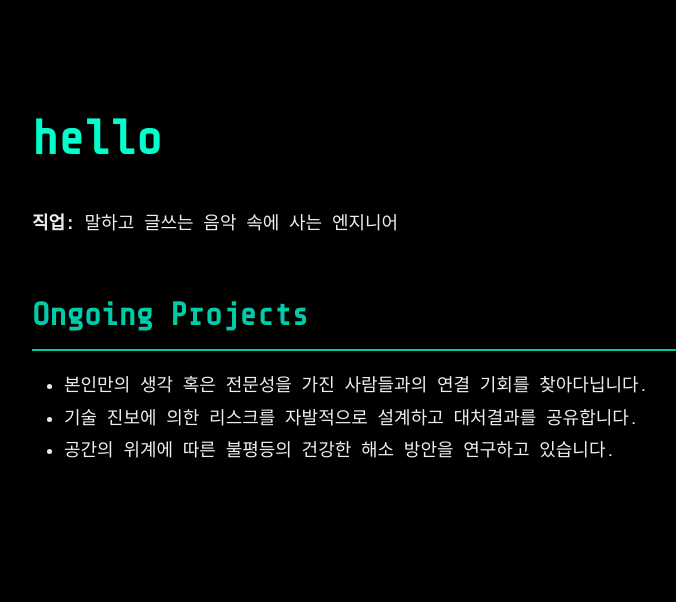
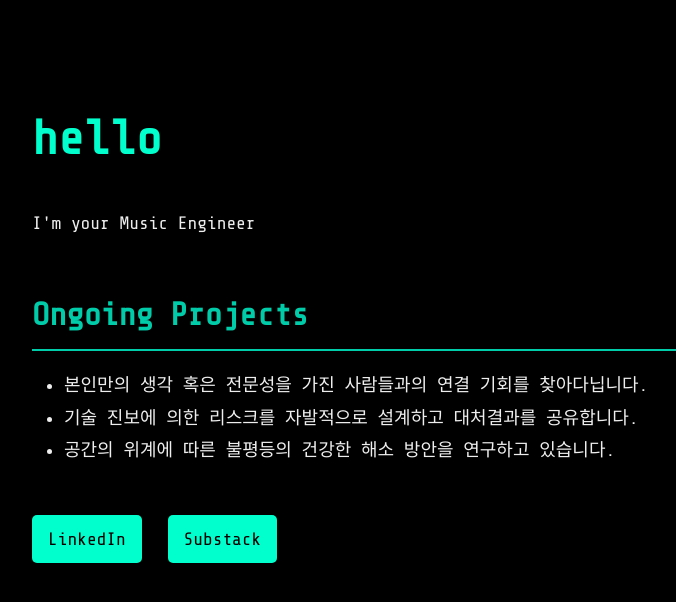
Before and after one commit to tigerhak/hello, a plain HTML site: page index.html in a window 1280 px wide. Shown: the whole page, without its empty margins (32-708 px from the left). Drawn offline with nearby package versions, Linux system fonts and the light colour scheme.

Commit message:
Update index.html

```diff
--- a/index.html
+++ b/index.html
@@ -32,11 +32,27 @@
       list-style-type: disc;
       padding-left: 2rem;
     }
+    .links {
+      margin-top: 3rem;
+    }
+    .links a {
+      display: inline-block;
+      margin-right: 1rem;
+      padding: 0.5rem 1rem;
+      color: #000;
+      background-color: #00ffcc;
+      text-decoration: none;
+      border-radius: 5px;
+      transition: background-color 0.3s ease;
+    }
+    .links a:hover {
+      background-color: #00ccaa;
+    }
   </style>
 </head>
 <body>
   <h1>hello</h1>
-  <p><strong>직업: </strong> 말하고 글쓰는 음악 속에 사는 엔지니어</p>
+  <p>I'm your Music Engineer</p>
 
   <h2>Ongoing Projects</h2>
   <ul>
@@ -44,5 +60,10 @@
     <li>기술 진보에 의한 리스크를 자발적으로 설계하고 대처결과를 공유합니다.</li>
     <li>공간의 위계에 따른 불평등의 건강한 해소 방안을 연구하고 있습니다.</li>
   </ul>
+
+  <div class="links">
+    <a href="https://www.linkedin.com/in/tigerhak/" target="_blank">LinkedIn</a>
+    <a href="https://tigerhak.substack.com/" target="_blank">Substack</a>
+  </div>
 </body>
 </html>
```
